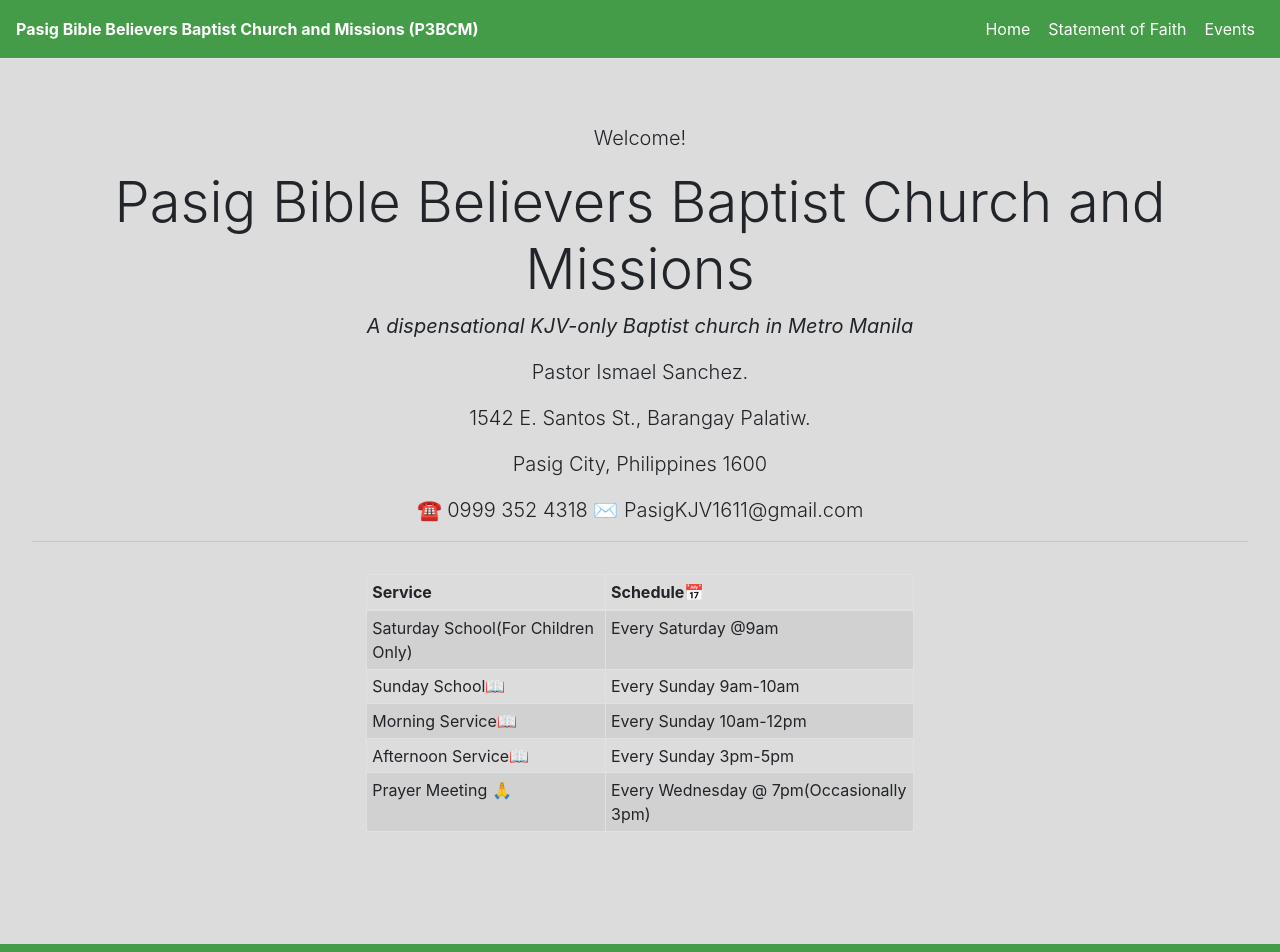
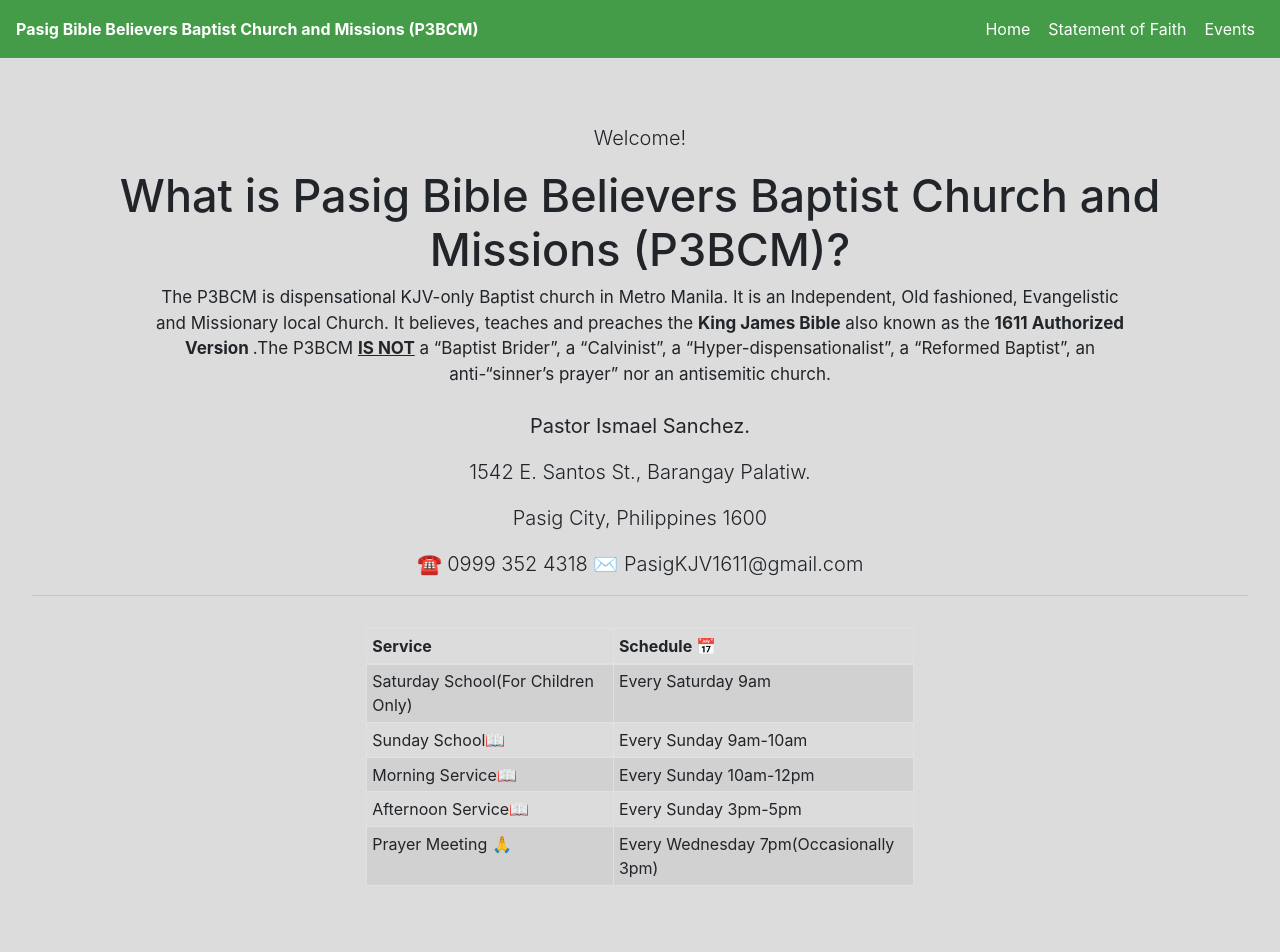
Before and after one commit to gitmarcalinascris/av1611, a React (Create React App) app: page / in a window 1280 px wide. Shown: the top 952 px of the page. Built offline with nearby package versions, Linux system fonts and the light colour scheme.

Commit message:
work with statement of faith

```diff
--- a/src/App.js
+++ b/src/App.js
@@ -1,8 +1,8 @@
 import React from 'react';
 import { Header, Footer } from "./Components/Layout"
 import { Route, Switch } from 'react-router-dom'
-import Home from './Components/Home'
-
+import Home from './Components/Home/Home'
+import SOF from './Components/StamentOfFaith/StatementOfFaith'
 
 
 function App() {
@@ -16,6 +16,8 @@ function App() {
           <Switch >
             <Route exact path="/" component={Home} />
             <Route path="/Home" exact component={Home} />
+            <Route path="/SOF" exact component={SOF} />
+            <Route path="/SOF" exact component={SOF} />
           </Switch>
         </div>
         <Footer />
--- a/src/Components/Home.js
+++ /dev/null
@@ -1,65 +0,0 @@
-import React from 'react'
-import { Jumbotron } from 'reactstrap';
-import { Table } from 'reactstrap';
-const Home = () => {
-
-    return (
-
-        <React.Fragment>
-            <div id="HomeTitle">
-
-                <center>
-                    <Jumbotron style={{ backgroundColor: "transparent" }}>
-                        <p className="lead blockquote">Welcome!</p>
-                        <h1 className="display-4">Pasig Bible Believers Baptist Church and Missions</h1>
-                        <p className="font-italic blockquote"> A dispensational KJV-only Baptist church in Metro Manila</p>
-
-                        <p className="lead">Pastor Ismael Sanchez.</p>
-                        <p className="lead">1542 E. Santos St., Barangay Palatiw.</p>
-                        <p className="lead">Pasig City, Philippines 1600</p>
-
-                        <p className="lead">
-                            ☎ 0999 352 4318
-                            ✉ PasigKJV1611@gmail.com
-                        </p>
-                        <hr className="my-2" />
-                        <br />
-                            <Table striped bordered size="sm" responsive style={{maxWidth:"45%"}}>
-                                <thead>
-                                    <tr>
-                                        <th>Service</th>
-                                        <th>Schedule📅</th>
-                                    </tr>
-                                </thead>
-                                <tbody>
-                                    <tr>
-                                        <td>Saturday School(For Children Only)</td>
-                                        <td>Every Saturday @9am</td>
-                                    </tr>
-                                    <tr>
-                                        <td>Sunday School📖 </td>
-                                        <td>Every Sunday 9am-10am</td>
-                                    </tr>
-                                    <tr>
-                                        <td>Morning Service📖 </td>
-                                        <td>Every Sunday 10am-12pm</td>
-                                    </tr>
-                                    <tr>
-                                        <td>Afternoon Service📖 </td>
-                                        <td>Every Sunday 3pm-5pm</td>
-                                    </tr>
-                                    <tr>
-                                        <td>Prayer Meeting 🙏</td>
-                                        <td>Every Wednesday @ 7pm(Occasionally 3pm)</td>
-                                    </tr>
-                                </tbody>
-                            </Table>
-                    </Jumbotron>
-                </center>
-            </div>
-
-        </React.Fragment>
-    );
-}
-
-export default Home;
--- /dev/null
+++ b/src/Components/Home/Home.js
@@ -0,0 +1,71 @@
+import React from 'react'
+import { Jumbotron } from 'reactstrap';
+import { Table } from 'reactstrap';
+import "./Home.css"
+import "./../Layout.css"
+const Home = () => {
+
+    return (
+
+        <React.Fragment>
+            <div id="HomeTitle">
+
+                <center>
+                    <Jumbotron className="jumbotron-custom">
+                        <p className="lead blockquote">Welcome!</p>
+                        <h2 id="h1-title">What is Pasig Bible Believers Baptist Church and Missions (P3BCM)?</h2>
+                        <p id="p-desc" className="text-sm-center blockquote">
+
+                            The P3BCM is dispensational KJV-only Baptist church in Metro Manila. It is an Independent, Old fashioned, Evangelistic and Missionary local Church. It believes, teaches and preaches the <b>King James Bible</b> also known as the <b>1611 Authorized Version </b>.The P3BCM <u><b>IS NOT</b></u> a “Baptist Brider”, a “Calvinist”, a “Hyper-dispensationalist”, a “Reformed Baptist”, an anti-“sinner’s prayer” nor an antisemitic church.
+
+                        </p>
+                        <br/>
+                        <p className="lead"><b>Pastor Ismael Sanchez.</b></p>
+                        <p className="lead">1542 E. Santos St., Barangay Palatiw.</p>
+                        <p className="lead">Pasig City, Philippines 1600</p>
+
+                        <p className="lead">
+                            ☎ 0999 352 4318
+                            ✉ PasigKJV1611@gmail.com
+                        </p>
+                        <hr className="my-2" />
+                        <br />
+                        <Table striped bordered size="sm" responsive style={{ maxWidth: "45%" }}>
+                            <thead>
+                                <tr>
+                                    <th>Service</th>
+                                    <th>Schedule <span role="img" aria-label="sched">📅</span></th>
+                                </tr>
+                            </thead>
+                            <tbody>
+                                <tr>
+                                    <td>Saturday School(For Children Only)</td>
+                                    <td>Every Saturday 9am</td>
+                                </tr>
+                                <tr>
+                                    <td>Sunday School<span role="img" aria-label="pasigkjv">📖</span> </td>
+                                    <td>Every Sunday 9am-10am</td>
+                                </tr>
+                                <tr>
+                                    <td>Morning Service<span role="img" aria-label="pasigkjv">📖</span> </td>
+                                    <td>Every Sunday 10am-12pm</td>
+                                </tr>
+                                <tr>
+                                    <td>Afternoon Service<span role="img" aria-label="pasigkjv">📖</span> </td>
+                                    <td>Every Sunday 3pm-5pm</td>
+                                </tr>
+                                <tr>
+                                    <td>Prayer Meeting <span role="img" aria-label="pasigkjvprayer">🙏</span></td>
+                                    <td>Every Wednesday 7pm(Occasionally 3pm)</td>
+                                </tr>
+                            </tbody>
+                        </Table>
+                    </Jumbotron>
+                </center>
+            </div>
+
+        </React.Fragment>
+    );
+}
+
+export default Home;
--- a/src/Components/Layout/Layout.css
+++ b/src/Components/Layout.css
@@ -1,22 +1,18 @@
-#Header , #FooterContainer {
+#Header, #FooterContainer {
     background-color: #459c48;
     color: white !important;
 }
 
 #Header>div>ul>li>a {
     color: white !important;
-
-
 }
 
 #Header>div>ul>li {
-    border:transparent .5px dotted !important;
-
+    border: transparent .5px dotted !important;
 }
 
 #Header>div>ul>li:hover {
     border: orange .5px dotted !important;
-
 }
 
 .navbar-toggler {
@@ -39,3 +35,23 @@
         display: block!important;
     }
 }
+
+.jumbotron-custom {
+    background-color: transparent !important;
+}
+
+#p-desc {
+    font-size: 17px;
+    margin: 0px 10%;
+}
+
+#h1-title {
+    font-size: 45px;
+}
+
+@media only screen and (max-width: 700px) {
+    #h1-title {
+        font-size: 25px;
+        font-weight: bold;
+    }
+}
--- a/src/Components/Layout/Header.js
+++ b/src/Components/Layout/Header.js
@@ -5,7 +5,7 @@ import Nav from 'reactstrap/lib/Nav';
 import NavItem from 'reactstrap/lib/NavItem';
 import Navbar from 'reactstrap/lib/Navbar';
 import NavbarToggler from 'reactstrap/lib/NavbarToggler';
-import "./Layout.css"
+import "./../Layout.css"
 
 class Header extends Component {
     constructor(props) {
--- /dev/null
+++ b/src/Components/StamentOfFaith/StatementOfFaith.js
@@ -0,0 +1,17 @@
+import React from 'react'
+import { Jumbotron } from 'reactstrap';
+import "./../Layout.css"
+const StatementOfFaith = () => {
+    return (
+        <div className="p-desc">
+            <center>
+                <Jumbotron className="jumbotron-custom">
+                    <p className="lead blockquote">What do we Believe?</p>
+                    <div id="h1-title">We Believe...</div>
+                </Jumbotron>
+            </center>
+        </div>
+    );
+}
+
+export default StatementOfFaith;
```
Also changed, not shown: src/Components/Home/Home.css (added).
